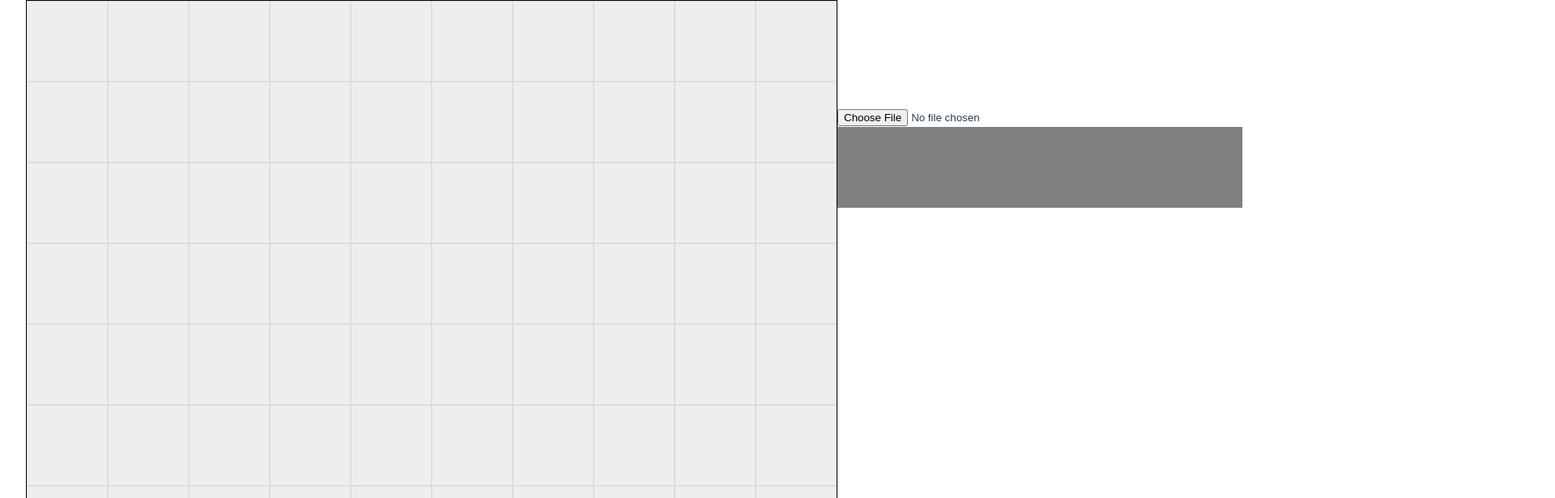
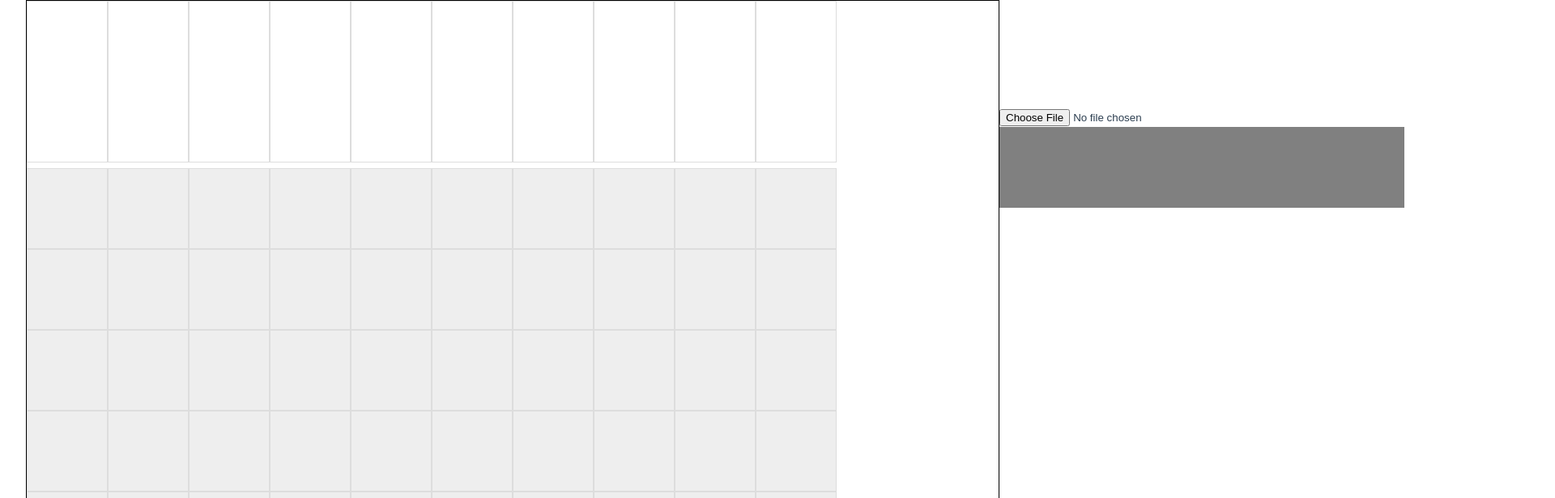
Before and after one commit to umingming/MyPicMyPick, a Vue app in the folder my-pick/: page / in a window 1280 px wide. Shown: the top 616 px of the page at 81% size, 1920 px wide, since content can reach past the window. Built offline with nearby package versions, Linux system fonts and the light colour scheme.

Commit message:
feat: Define logic config

```diff
--- a/my-pick/src/App.vue
+++ b/my-pick/src/App.vue
@@ -1,5 +1,11 @@
 <template>
     <div id="grid" ref="gridRef">
+        <div
+            v-for="col of count"
+            :key="getCellKey(-1, col)"
+            ref="configRefs"
+            class="config col-config"
+        ></div>
         <div v-for="row of count" :key="row" ref="rowRefs">
             <div
                 v-for="col of count"
@@ -116,6 +122,7 @@ export default {
         const gridRef = ref(null);
         const rowRefs = ref([]);
         const cellRefs = ref([]);
+        const configRefs = ref([]);
         const count = 10;
 
         const CELL = readonly({
@@ -129,6 +136,7 @@ export default {
 
             rowRefs.value.forEach((row) => (row.style.height = size));
             cellRefs.value.forEach((cell) => (cell.style.width = size));
+            configRefs.value.forEach((cell) => (cell.style.width = size));
         }
 
         function getCellKey(row, col) {
@@ -144,6 +152,38 @@ export default {
 
         onMounted(() => nextTick(initGrid));
 
+        //============================= Logic
+        const logicMap = [
+            [0, 0, 0, 0, 0, 0, 0, 0, 0, 0],
+            [0, 0, 1, 1, 0, 0, 1, 1, 0, 0],
+            [0, 1, 0, 0, 1, 1, 0, 0, 1, 0],
+            [1, 0, 0, 0, 0, 0, 0, 0, 0, 1],
+            [1, 0, 0, 0, 0, 0, 0, 0, 0, 1],
+            [0, 1, 0, 0, 0, 0, 0, 0, 1, 0],
+            [0, 0, 1, 0, 0, 0, 0, 1, 0, 0],
+            [0, 0, 0, 1, 0, 0, 1, 0, 0, 0],
+            [0, 0, 0, 0, 1, 1, 0, 0, 0, 0],
+            [0, 0, 0, 0, 0, 0, 0, 0, 0, 0]
+        ];
+        const config = {
+            row: Array.from({ length: count }, () => [0]),
+            col: Array.from({ length: count }, () => [0])
+        };
+
+        for (let i = 0; i < count; i++) {
+            for (let j = 0; j < count; j++) {
+                updateConfig(config.row, i, logicMap[i][j]);
+                updateConfig(config.col, j, logicMap[i][j]);
+            }
+        }
+
+        function updateConfig(config, index, flag) {
+            flag ? config[index][config[index].length - 1]++ : config[index].push(0);
+        }
+
+        config.row = config.row.map((config) => config.filter((value) => value));
+        config.col = config.col.map((config) => config.filter((value) => value));
+
         return {
             // Upload
             canvasRef,
@@ -155,9 +195,12 @@ export default {
             gridRef,
             rowRefs,
             cellRefs,
+            configRefs,
             count,
             getCellKey,
             clickCell
+
+            // Grid
         };
     }
 };
@@ -166,11 +209,10 @@ export default {
 <style>
 /* Grid */
 #grid {
-    width: 1002px;
-    height: 1002px;
+    width: 1202px;
+    height: 1202px;
     border: 1px solid black;
 }
-
 .cell {
     display: inline-block;
     background-color: #eee; /* 셀 배경색 */
@@ -179,6 +221,17 @@ export default {
 }
 .cell.active {
     background-color: black;
+}
+.config {
+    display: inline-block;
+    border: 1px solid #ddd;
+}
+.config.col-config {
+    height: 200px;
+}
+.config.row-config {
+    width: 200px;
+    height: 100%;
 }
 
 /* Box */
```
